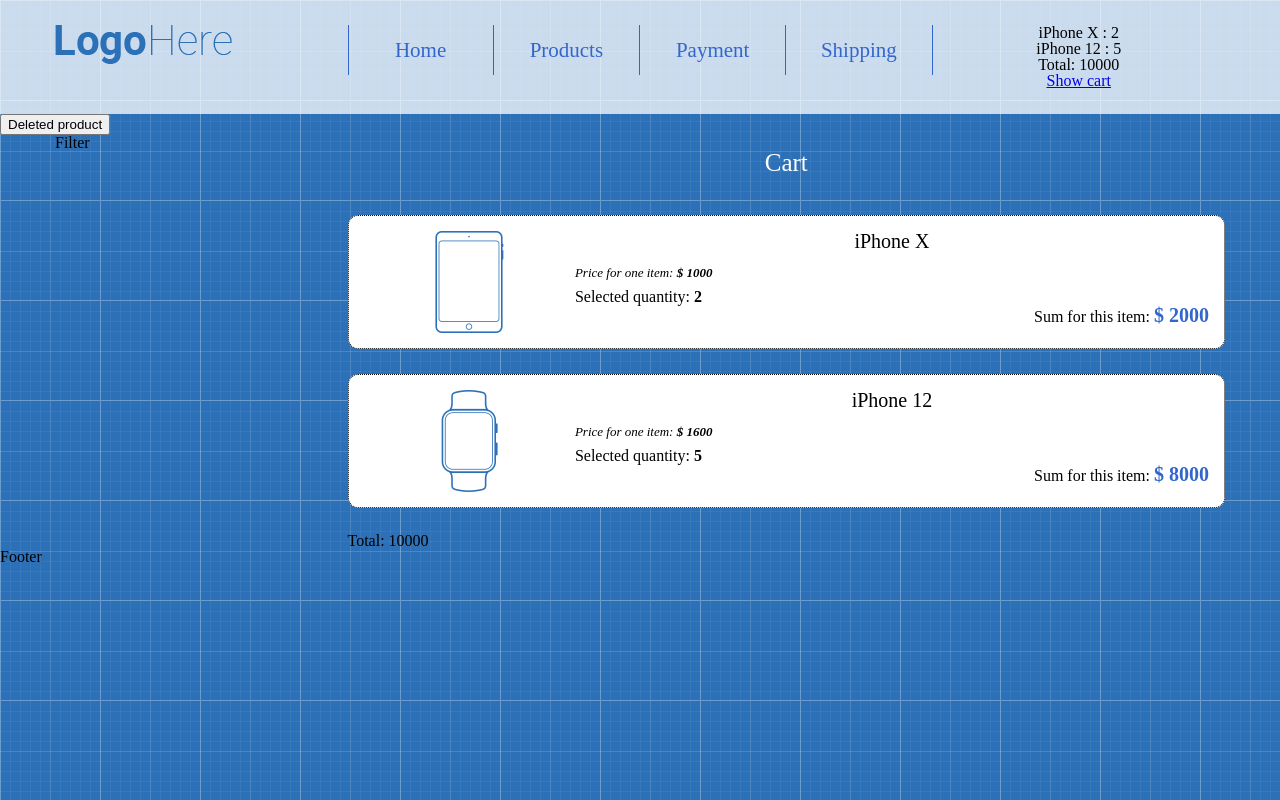
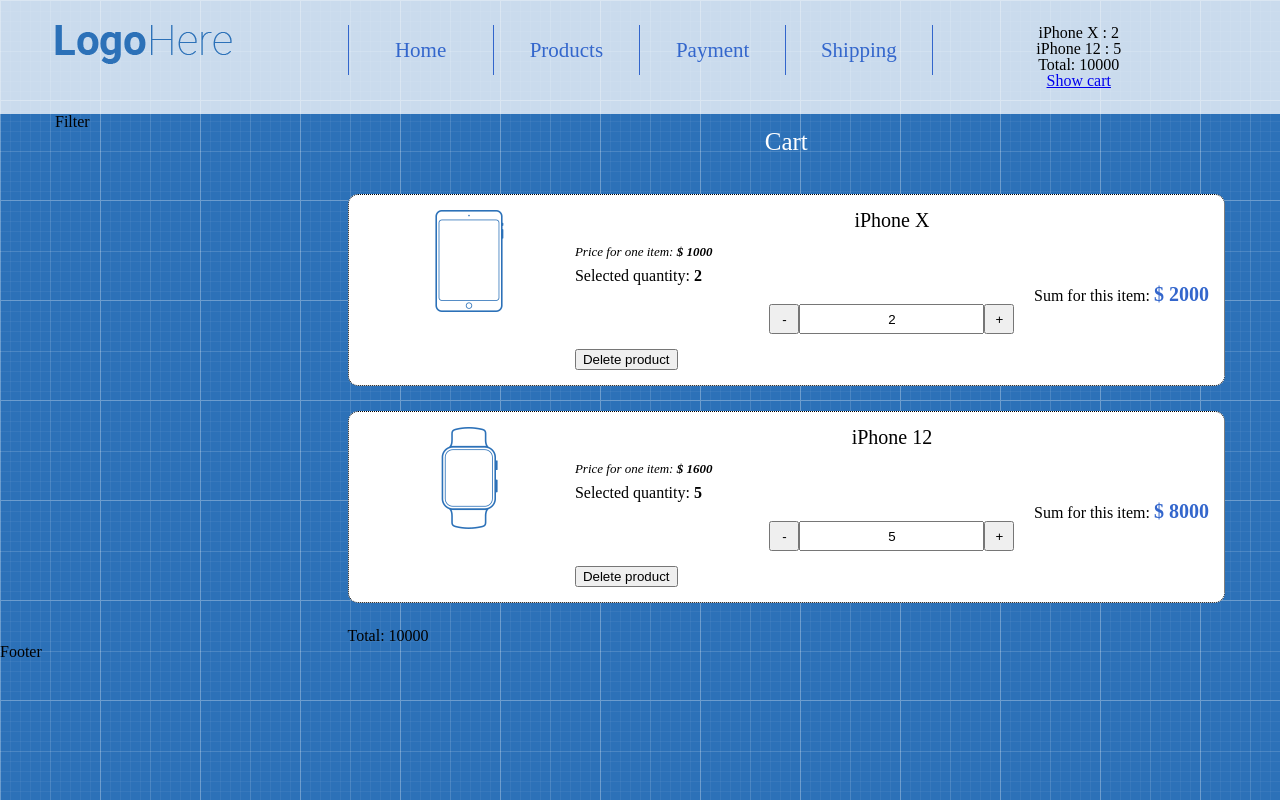
Before and after one commit to alex220496/react-shop, a React (Create React App) app: page /cart in a window 1280 px wide. Built offline with nearby package versions, Linux system fonts and the light colour scheme.

Commit message:
aded Quantity

```diff
--- a/src/App/App.jsx
+++ b/src/App/App.jsx
@@ -1,4 +1,5 @@
 import React, { Component } from 'react'
+import {omit} from 'lodash'
 
 import '../assets/reset.css'
 import '../assets/base.css'
@@ -26,16 +27,10 @@
           }
       }))
       }
-      removeProductFromCart(productId) {
-        this.setState((prevState) => {
-          const prevProductsInCart = {...prevState.productsInCart}
-
-          delete prevProductsInCart[productId]
-
-          return {
-            productsInCart:prevProductsInCart
-          }
-        })
+      removeProductFromCart = (productId) => {
+        this.setState((prevState) => ({
+          productsInCart:omit(prevState.productsInCart,productId)
+        }))
       }
 
   render() {
@@ -44,10 +39,10 @@
           <Header
             productsInCart= {this.state.productsInCart}
           />
-          <button onClick={() => this.removeProductFromCart(1)}>Deleted product</button>
           <Main
             addProductToCart={this.addProductToCart}
             productsInCart={this.state.productsInCart}
+            removeProductFromCart={this.removeProductFromCart}
           />
           <Footer/>
         </>
--- a/src/App/Main/CartPage/CartPage.js
+++ b/src/App/Main/CartPage/CartPage.js
@@ -7,6 +7,7 @@
 
 const CartPage = ({
     productsInCart,
+    removeProductFromCart
 }) => {
     return (
         <>
@@ -15,6 +16,7 @@
             <CartProductList
                 productsInCart= {productsInCart}
                 CartItem={CartProductListItemExtended}
+                removeProductFromCart={removeProductFromCart}
             />
 
             <CartTotal
--- a/src/App/Main/Main.jsx
+++ b/src/App/Main/Main.jsx
@@ -8,7 +8,8 @@
 
 const Main = ({
     addProductToCart,
-    productsInCart
+    productsInCart,
+    removeProductFromCart
 }) => {
     return (
 
@@ -20,7 +21,9 @@
                         </div>
                         <div className="col-lg-9">
                             <Route path="/" exact render={() => <ProductsList addProductToCart={addProductToCart}/>}/>
-                            <Route path="/cart" render={() => <CartPage productsInCart={productsInCart}/>}/>
+                            <Route path="/cart" render={() => <CartPage
+                                removeProductFromCart={removeProductFromCart}
+                                productsInCart={productsInCart}/>}/>
                             <Route path="/payment" component={PaymentPage}/>
                             <Route path="/shipping" component={ShippingPage}/>
 
--- a/src/App/Main/Products/ProductsListItem.js
+++ b/src/App/Main/Products/ProductsListItem.js
@@ -1,6 +1,7 @@
 import React, { Component } from 'react'
 import PropTypes from 'prop-types'
 import "./productListItem.css"
+import Quantity from '../../../Components/Quantity/Quantity'
 
 
 
@@ -15,13 +16,13 @@
 
 
 
-    onIncrementClick () {
+    onIncrementClick = () => {
         this.setState((prevState) =>({
             productCount:prevState.productCount + 1
         }))
     }
 
-    onDecrementClick () {
+    onDecrementClick =()=> {
         this.setState((prevState) =>({
             productCount:prevState.productCount - 1
         }))
@@ -50,17 +51,14 @@
                 <div className="product-features">Capacity: {capacity} Gb</div>
                 <div className="product-price">{price}$</div>
 
-                 <div className="product-quantity">
-                     <button
-                             onClick={() => this.onDecrementClick()}
-                             disabled={this.state.productCount <= 1}
-                     >-</button>
-                     <input type="text" value={this.state.productCount} readOnly/>
-                     <button
-                             onClick={() => this.onIncrementClick()}
-                             disabled={this.state.productCount >= 10}
-                     >+</button>
-                 </div>
+
+                <Quantity
+                    productCount={this.state.productCount}
+                    onIncrementClick={this.onIncrementClick}
+                    onDecrementClick={this.onDecrementClick}
+
+                />
+
 
                 <button className="btn-add-to-cart" onClick={() => addProductToCart(id,this.state.productCount)}
 
--- a/src/Components/Cart/CartProductList.js
+++ b/src/Components/Cart/CartProductList.js
@@ -6,7 +6,8 @@
 const CartProductList = ({
     productsInCart,
     productsObj = getProductsObj(products),
-    CartItem=CartProductListItem
+    CartItem=CartProductListItem,
+    removeProductFromCart
 }) => {
     return (
         <div>
@@ -16,6 +17,7 @@
                         key={productId}
                         product={productsObj[productId]}
                         productCount={productsInCart[productId]}
+                        removeProductFromCart={removeProductFromCart}
                     />
 
                 ))
--- a/src/Components/Cart/CartProductListItemExtended.js
+++ b/src/Components/Cart/CartProductListItemExtended.js
@@ -1,10 +1,14 @@
 import React from 'react'
+import Quantity from '../Quantity/Quantity'
+
 import './CartProductListItemExtended.css'
 
 
 const CartProductListItemExtended = ({
     product,
     productCount,
+    removeProductFromCart
+
 }) => (
         <div className="cart-product-list-item-description">
             <div className="row">
@@ -26,6 +30,12 @@
                          Sum for this item: <span className="bold sum-price">$ {(product.price * productCount)} </span>
                     </p>
 
+                    <Quantity
+                        productCount={productCount}
+
+                    />
+
+                    <button onClick={() => removeProductFromCart(product.id)}>Delete product</button>
                 </div>
             </div>
         </div>
--- /dev/null
+++ b/src/Components/Quantity/Quantity.js
@@ -0,0 +1,24 @@
+import React from 'react'
+
+const Quantity = ({
+    productCount,
+    onDecrementClick,
+    onIncrementClick
+
+}) => {
+    return (
+        <div className="product-quantity">
+        <button
+                onClick={() => onDecrementClick()}
+                disabled={productCount <= 1}
+        >-</button>
+        <input type="text" value={productCount} readOnly/>
+        <button
+                onClick={() => onIncrementClick()}
+                disabled={productCount >= 10}
+        >+</button>
+    </div>
+    )
+}
+
+export default Quantity
```
